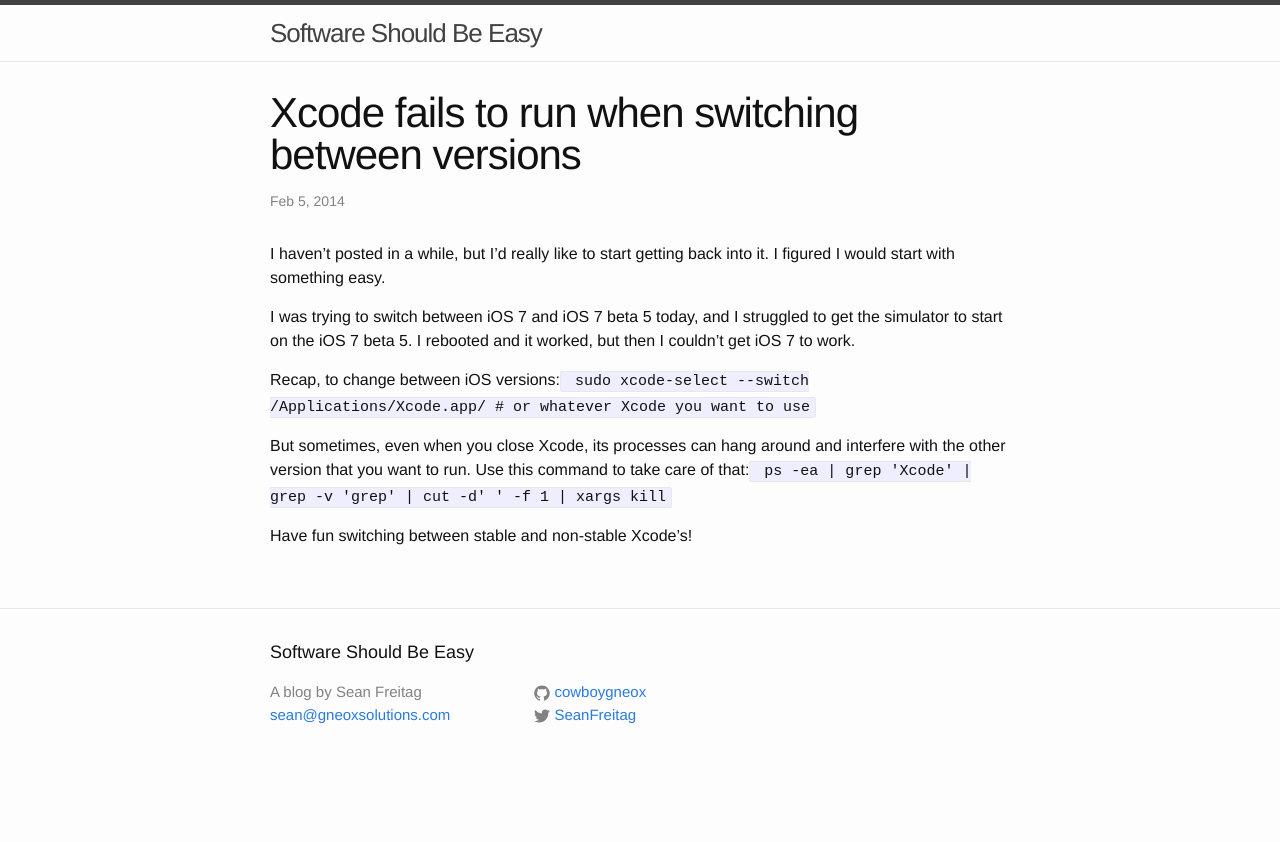
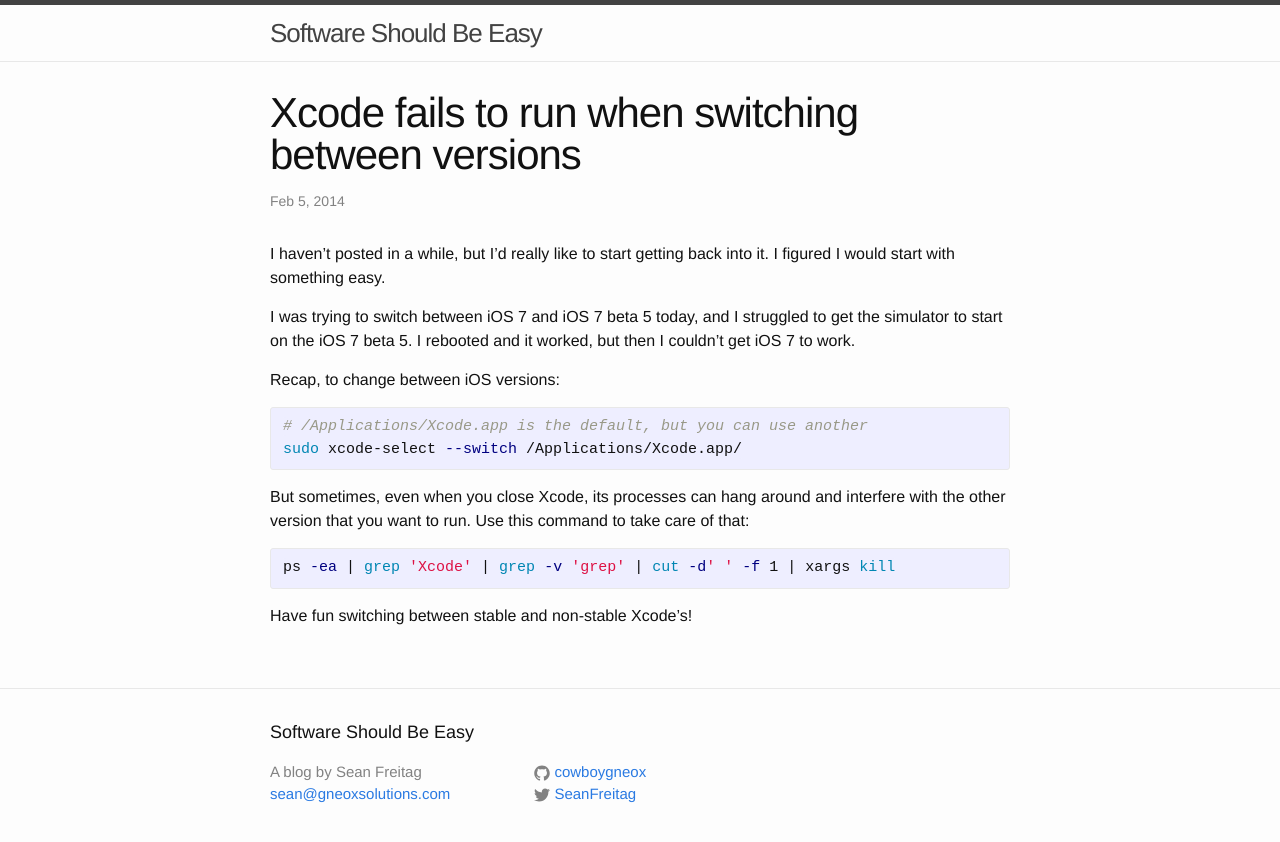
Before and after one commit to cowboygneox/cowboygneox.github.io, a Jekyll site: the page built from _posts/2014-02-05-xcode-fails-to-run-when-switching-between-versions.markdown, in a window 1280 px wide. Shown: the top 842 px of the page. Built offline with Jekyll 4.4.1, drawn with Linux system fonts in a browser that asks for light colours; comment, search, counter and statistics services are not loaded.

Commit message:
Cleaning up an old post a little bit.

```diff
--- a/_posts/2014-02-05-xcode-fails-to-run-when-switching-between-versions.markdown
+++ b/_posts/2014-02-05-xcode-fails-to-run-when-switching-between-versions.markdown
@@ -18,12 +18,17 @@ I haven't posted in a while, but I'd really like to start getting back into it.
 
 I was trying to switch between iOS 7 and iOS 7 beta 5 today, and I struggled to get the simulator to start on the iOS 7 beta 5. I rebooted and it worked, but then I couldn't get iOS 7 to work.
 
-Recap, to change between iOS versions:`
-sudo xcode-select --switch /Applications/Xcode.app/ # or whatever Xcode you want to use
-`
+Recap, to change between iOS versions:
 
-But sometimes, even when you close Xcode, its processes can hang around and interfere with the other version that you want to run. Use this command to take care of that:`
+{% highlight bash %}
+# /Applications/Xcode.app is the default, but you can use another
+sudo xcode-select --switch /Applications/Xcode.app/
+{% endhighlight %}
+
+But sometimes, even when you close Xcode, its processes can hang around and interfere with the other version that you want to run. Use this command to take care of that:
+
+{% highlight bash %}
 ps -ea | grep 'Xcode' | grep -v 'grep' | cut -d' ' -f 1 | xargs kill
-`
+{% endhighlight %}
 
 Have fun switching between stable and non-stable Xcode's!
```
